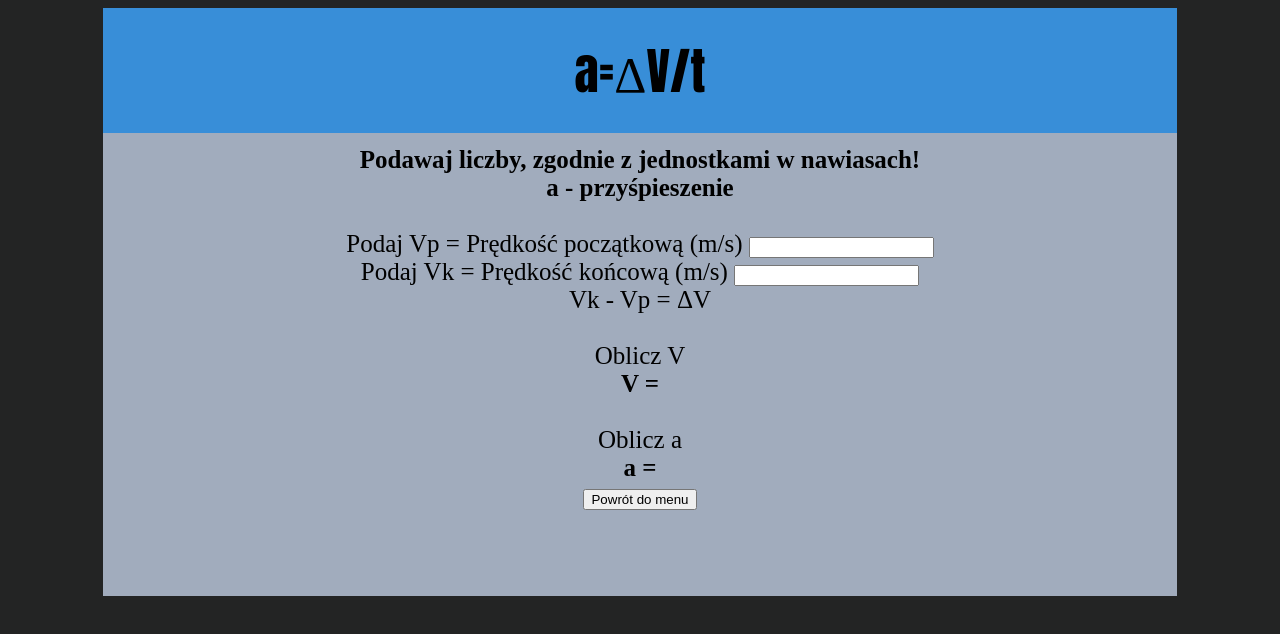
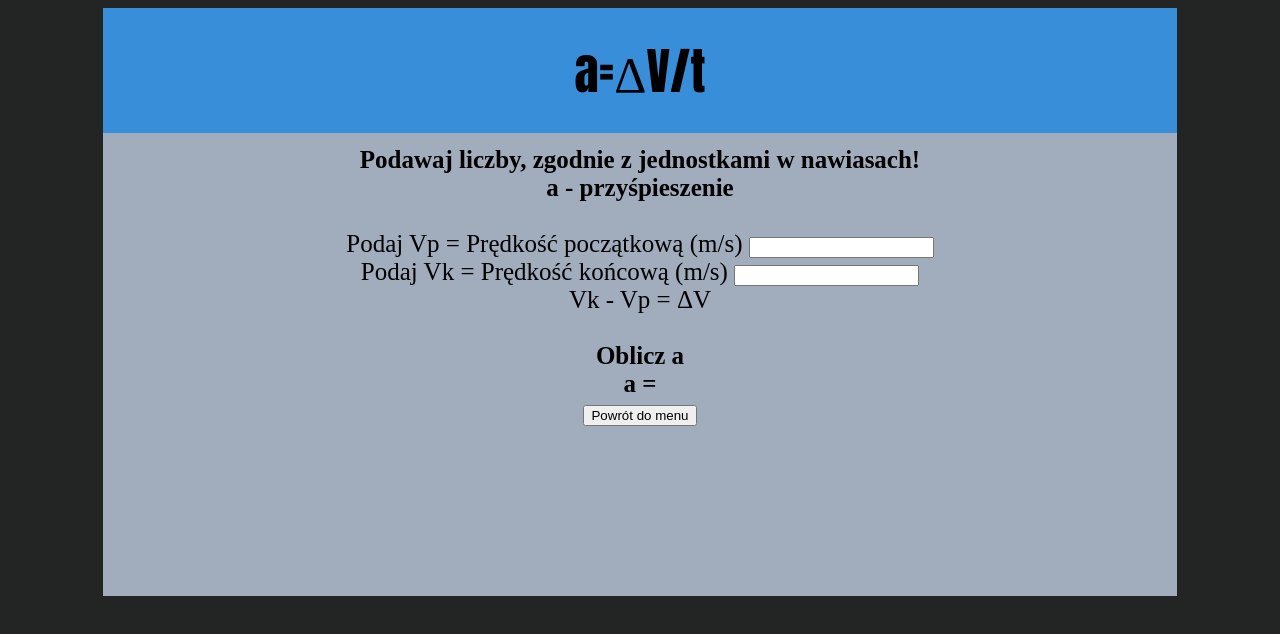
Before and after one commit to Pio154/Nauka-fizyki, a plain HTML site: page przys.html in a window 1280 px wide. Drawn offline with Linux system fonts and the light colour scheme.

Commit message:
Update przys.html

```diff
--- a/przys.html
+++ b/przys.html
@@ -21,10 +21,7 @@
             Podaj Vk = Prędkość końcową (m/s) <input type="number" id="vk"><br>
             Vk - Vp = ΔV<br>
             <br>
-            <span onclick="ru()">Oblicz V</span><br>
-            <b>V = </b><span id="Vwyn"></span><br>
-            <br>
-            <span onclick="prz()">Oblicz a</span><br>
+            <span onclick="prz()"><b>Oblicz a</b></span><br>
             <b>a = </b><span id="awyn"></span><br>
             <button onclick="location.href=`index.html`">Powrót do menu</button>
 
```
